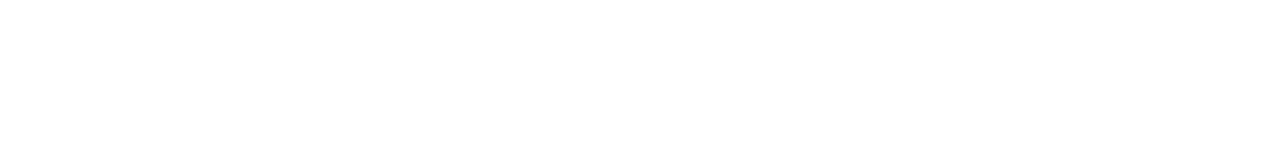
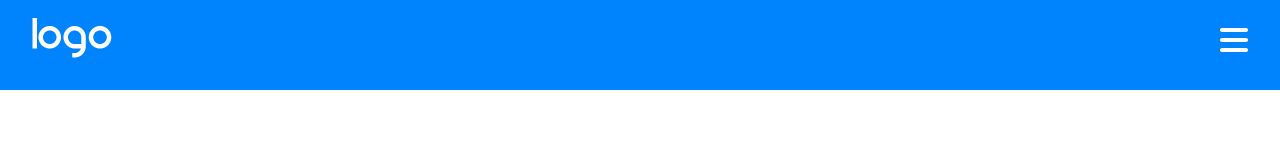
Before and after one commit to PapiMatteo/htmlcss-responsive-layout, a plain HTML site: page index.html in a window 1280 px wide. Drawn offline with Linux system fonts and the light colour scheme.

Commit message:
add: header structure

```diff
--- a/css/style.css
+++ b/css/style.css
@@ -7,3 +7,43 @@
 body {
     font-family: 'PT Sans', sans-serif;
 }
+
+a {
+    text-decoration: inherit;
+    color: inherit;
+}
+
+/* COMMON */
+
+.container {
+    width: 95%;
+    margin: 0 auto;
+}
+
+.flex {
+    display: flex;
+}
+
+/* HEADER */
+
+header {
+    height: 90px;
+    background-color: #0084fd;
+}
+
+.head-menu > * {
+    color: white;
+}
+
+.head-nav {
+    list-style-type: none;
+    text-decoration: none;
+    gap: 1rem;
+    display: none;
+}
+
+.header-section {
+    height: 80px;
+    justify-content: space-between;
+    align-items: center;
+}
--- a/index.html
+++ b/index.html
@@ -4,6 +4,8 @@
     <meta charset="UTF-8">
     <meta name="viewport" content="width=device-width, initial-scale=1.0">
     <title>Document</title>
+    <!-- Fontawesome -->
+    <link rel="stylesheet" href="https://cdnjs.cloudflare.com/ajax/libs/font-awesome/6.4.2/css/all.min.css" integrity="sha512-z3gLpd7yknf1YoNbCzqRKc4qyor8gaKU1qmn+CShxbuBusANI9QpRohGBreCFkKxLhei6S9CQXFEbbKuqLg0DA==" crossorigin="anonymous" referrerpolicy="no-referrer" />
     <!-- Font -->
     <link rel="preconnect" href="https://fonts.googleapis.com">
     <link rel="preconnect" href="https://fonts.gstatic.com" crossorigin>
@@ -12,6 +14,32 @@
     <link rel="stylesheet" href="css/style.css">
 </head>
 <body>
+    <!-- Header -->
+    <header>
+        <div class="header-section container flex">
+            <div class="head-img">
+                <img src="img/logo.png" alt="">
+            </div>
+            <nav class="head-menu">
+                <a href=""><i class="fa-solid fa-bars fa-2x"></i></a>
+                <ul class="head-nav flex">
+                    <li><a href="">link</a></li>
+                    <li><a href="">link</a></li>
+                    <li><a href="">link</a></li>
+                    <li><a href="">link</a></li>
+                    <li class="cta-btn"><a href="">link</a></li>
+                </ul>
+            </nav>
+        </div>
+    </header>
+    <!-- /Header -->
 
+    <!-- Main -->
+    <main></main>
+    <!-- /Main -->
+
+    <!-- Footer -->
+    <footer></footer>
+    <!-- /Footer -->
 </body>
 </html>
```
